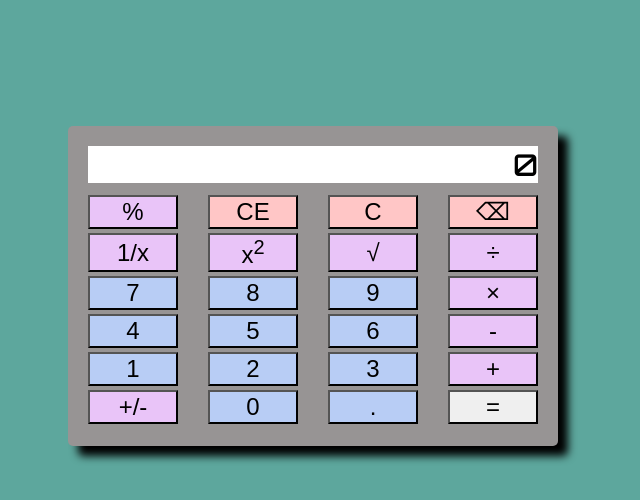
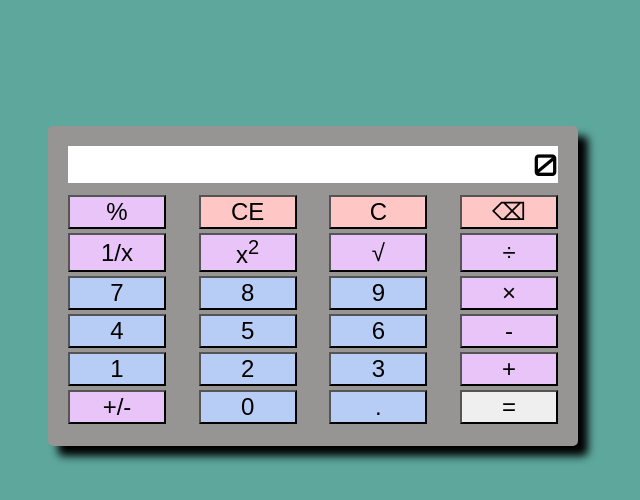
Before and after one commit to Chris-the-duck/odin-calculator, a plain HTML site: page index.html in a window 1280 px wide. Shown: the whole page, without its empty margins (327-967 px from the left). Drawn offline with Linux system fonts and the light colour scheme.

Commit message:
Width fixed, looks too ugly stretched

```diff
--- a/styles.css
+++ b/styles.css
@@ -5,8 +5,7 @@
     display: flex;
     flex-direction: column;
     align-items: center;
-    width: 25%;
-    min-width: 450px;
+    width: 490px;
     margin-left: auto;
     margin-right: auto;
     background-color: rgb(151, 148, 148);
```
